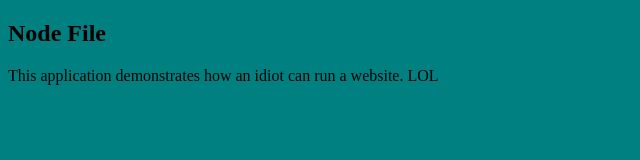
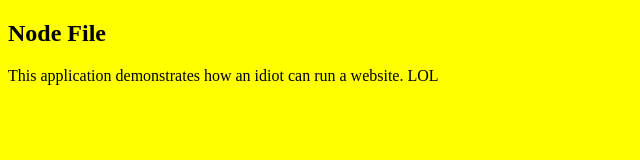
Before and after one commit to Boycey63/node_jb, a website: page index.html in a window 1280 px wide. Shown: the whole page, without its empty margins (0-640 px from the left). Drawn offline with Linux system fonts and the light colour scheme.

Commit message:
Changed colour again 4

```diff
--- a/index.html
+++ b/index.html
@@ -6,7 +6,7 @@
     </title>
   <head/>
 
-  <body style = "background-color:teal">
+  <body style = "background-color:yellow">
     <h2>
       Node File
     </h2>
```
